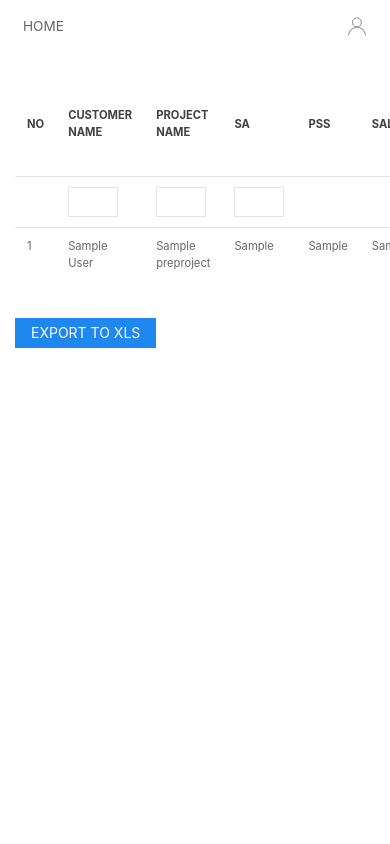
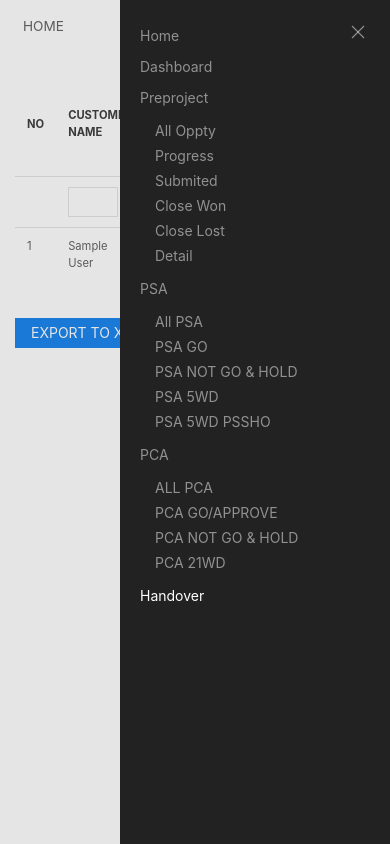
Before and after one commit to rumahaah/solarc, a Django app: page /handover/ho in a window 390 px wide, after a click that opens the changed part; the page is wider, and only the part inside the window is pictured. Run offline with Django 3.2, Linux system fonts and the light colour scheme; tables that the repository leaves empty hold one stand-in row (values such as "Sample post"); some libraries are stand-ins or nearby versions.

Commit message:
add responsive html 1st

```diff
--- a/dashboard/templates/base_dashboard.html
+++ b/dashboard/templates/base_dashboard.html
@@ -1,6 +1,8 @@
 {% load static %}<!DOCTYPE html>
 <html>
 <head>
+	<meta charset="utf-8">
+	<meta name="viewport" content="width=device-width, initial-scale=1">
 	<link rel="stylesheet" type="text/css" href="{% static 'css/uikit.min.css' %}">
 	<link rel="stylesheet" type="text/css" href="{% static 'css/dashboard.css' %}">
 	<title>{% block title %}{% endblock %}</title>
--- a/psatopca/templates/base_psapca.html
+++ b/psatopca/templates/base_psapca.html
@@ -1,6 +1,8 @@
 {% load static %}<!DOCTYPE html>
 <html>
 <head>
+	<meta charset="utf-8">
+	<meta name="viewport" content="width=device-width, initial-scale=1">
 	<link rel="stylesheet" type="text/css" href="{% static 'css/uikit.min.css' %}">
 	<link rel="stylesheet" type="text/css" href="{% static 'css/dashboard.css' %}">
 	<title>{% block title %}{% endblock %}</title>
@@ -29,7 +31,7 @@
 								</ul>
 							</div>
 						<li >
-							<a href="#">PSA<span data-uk-icon="icon: triangle-down"></span></a>
+							<a href="#" {% if request.path == '/psapca/' %} class="uk-active" {% endif %}>PSA<span data-uk-icon="icon: triangle-down"></span></a>
 							<div class="uk-navbar-dropdown">
 								<ul class="uk-nav uk-navbar-dropdown-nav">
 									<li {% url 'psa' as psa_url %}{% if request.get_full_path == psa_url %} class="uk-active" {% endif %}><a href="{% url 'psa'%}">ALL PSA</a></li>
@@ -76,6 +78,49 @@
 	</header>
 	<!--/HEADER-->
 		{% block content %}{% endblock %}
+		<!-- OFFCANVAS -->
+		<div id="offcanvas-nav" data-uk-offcanvas="flip: true; overlay: true">
+			<div class="uk-offcanvas-bar uk-offcanvas-bar-animation uk-offcanvas-slide">
+				<button class="uk-offcanvas-close uk-close uk-icon" type="button" data-uk-close></button>
+				<ul class="uk-nav uk-nav-default">
+					<li><a href="/">Home</a></li>
+					<li><a href="{% url 'dashboard' %}">Dashboard</a></li>
+					<li class="uk-parent">
+						<a href="#">Preproject</a>
+						<ul class="uk-nav-sub">
+							<li {% url 'preproject' as preproject_url %}{% if request.get_full_path == preproject_url %} class="uk-active" {% endif %}><a href="{% url 'preproject'%}">All Oppty</a></li>
+							<li {% if request.get_full_path == '/preproject/oppty/progresssa' %} class="uk-active" {% endif %}><a href="{% url 'preproject'%}/progresssa">Progress</a></li>
+							<li {% if request.get_full_path == '/preproject/oppty/submited' %} class="uk-active" {% endif %}><a href="{% url 'preproject'%}/submited">Submited</a></li>
+							<li {% if request.get_full_path == '/preproject/opptywon' %} class="uk-active" {% endif %}><a href="{% url 'opptywon'%}">Close Won</a></li>
+							<li {% if request.get_full_path == '/preproject/opptylost' %} class="uk-active" {% endif %}><a href="{% url 'opptylost'%}">Close Lost</a></li>
+							<li {% if request.get_full_path == '/preproject/detail' %} class="uk-active" {% endif %}><a href="{% url 'detail'%}">Detail</a></li>
+						</ul>
+					<li>
+					<li >
+						<a href="#">PSA</a>
+						<ul class="uk-nav-sub">
+							<li {% url 'psa' as psa_url %}{% if request.get_full_path == psa_url %} class="uk-active" {% endif %}><a href="{% url 'psa'%}">All PSA</a></li>
+							<li {% if request.get_full_path == '/psapca/psa/go' %} class="uk-active" {% endif %}><a href="{% url 'psa'%}/go">PSA GO</a></li>
+							<li {% if request.get_full_path == '/psapca/psa/not' %} class="uk-active" {% endif %}><a href="{% url 'psa'%}/not">PSA NOT GO & HOLD</a></li>
+							<li {% if request.get_full_path == '/psapca/psa/psa5wd' %} class="uk-active" {% endif %}><a href="{% url 'psa'%}/psa5wd">PSA 5WD</a></li>
+							<li {% if request.get_full_path == '/psapca/psa/psa5wdpssho' %} class="uk-active" {% endif %}><a href="{% url 'psa'%}/psa5wdpssho">PSA 5WD PSSHO</a></li>
+						</ul>
+					</li>
+					<li>
+						<a href="#">PCA</a>
+						<ul class="uk-nav-sub">
+							<li {% url 'pca' as pca_url %}{% if request.get_full_path == pca_url %} class="uk-active" {% endif %}><a href="{% url 'pca'%}">ALL PCA</a></li>
+							<li {% if request.get_full_path == 'psapca/pca/go' %} class="uk-active" {% endif %}><a href="{% url 'pca'%}/go">PCA GO/APPROVE</a></li>
+							<li {% if request.get_full_path == 'psapca/pca/not' %} class="uk-active" {% endif %}><a href="{% url 'pca'%}/not">PCA NOT GO & HOLD</a></li>
+							<li {% if request.get_full_path == 'psapca/pca/pca21wd' %} class="uk-active" {% endif %}><a href="{% url 'pca'%}/pca21wd">PCA 21WD</a></li>
+						</ul>
+					</li>
+					<li {% url 'handover' as handover_url %}{% if request.get_full_path == handover_url %} class="uk-active" {% endif %}><a href="{% url 'handover'%}">Handover</a></li>
+				</ul>
+			</div>
+		</div>
+		<!-- /OFFCANVAS -->
+		<!-- JAVA SCRIPT -->
 		<script src="{% static 'js/uikit.min.js' %}"></script>
 		<script src="{% static 'js/uikit-icons.min.js' %}"></script>
 		<script src="https://code.jquery.com/jquery-3.4.1.slim.min.js"></script>
@@ -101,5 +146,6 @@
                 });
             });
         </script>
+		<!-- /JAVA SCRIPT -->
 </body>
 </html>
--- a/psatopca/templates/psa.html
+++ b/psatopca/templates/psa.html
@@ -19,6 +19,7 @@
                 <th class="uk-table-middle" style="font-size: 100%; color: #404040; font-weight: bold;">SA</th>
                 <th class="uk-table-middle" style="font-size: 100%; color: #404040; font-weight: bold;">RISK</th>
                 <th class="uk-table-middle" style="font-size: 100%; color: #404040; font-weight: bold;">PCA</th>
+                {% if request.user.is_staff %}<th class="noExl uk-table-middle" style="font-size: 100%; color: #404040; font-weight: bold;">Email HO</th>{% endif %}
                 {% if request.user.is_staff %}<th class="noExl uk-table-middle" style="font-size: 100%; color: #404040; font-weight: bold;">Edit</th>{% endif %}
             </tr>
             <tr class="noExl">
@@ -59,6 +60,7 @@
                         </select>
                     </th>
                     <th class="uk-table-middle"></th>
+                    <th class="uk-table-middle"></th>
                     {% if request.user.is_staff %}<th class="uk-table-middle"></th>{% endif %}
                     <button type="submit" hidden="">Search</button>
                 </form>
@@ -85,7 +87,8 @@
                 <td>{% for sa in psa.preproject.sa_lintasarta.all %}<span uk-tooltip="title:{{sa.name}}; delay:250">{{sa.initial}}</span>{% endfor %}</td>
                 {% if psa.risk_category == 'm' %}<td class="uk-text-bold uk-text-primary">M</td>{% elif psa.risk_category == 'h' %}<td class="uk-text-bold uk-text-danger">H</td>{% elif psa.risk_category == 'l' %}<td class="uk-text-bold uk-text-success">L</td>{% else %}<td class="uk-text-bold">n/a</td>{% endif %}
                 <td>{% for pca in psa.pca_set.all %}{{pca.pca_date|date:'d-M-y'}}{% endfor %}</td>
-                {% if request.user.is_staff %}<td class="noExl"><a href="/admin/psatopca/psa/{{psa.id}}/change/" target="_blank" class="uk-link-reset" uk-icon="icon:file-edit; ratio:0.8"></a>{% endif %} </td>
+                {% if request.user.is_staff %}<td><a href="">send email</a></td>{% endif %}
+                {% if request.user.is_staff %}<td class="noExl"><a href="/admin/preproject/preproject/{{psa.preproject_id}}/change/" target="_blank">Prepro</a> | <a href="/admin/psatopca/psa/{{psa.id}}/change/" target="_blank">PSA</a></td>{% endif %}
             </tr>
         </tbody>{% endfor %}
     </table>
```
